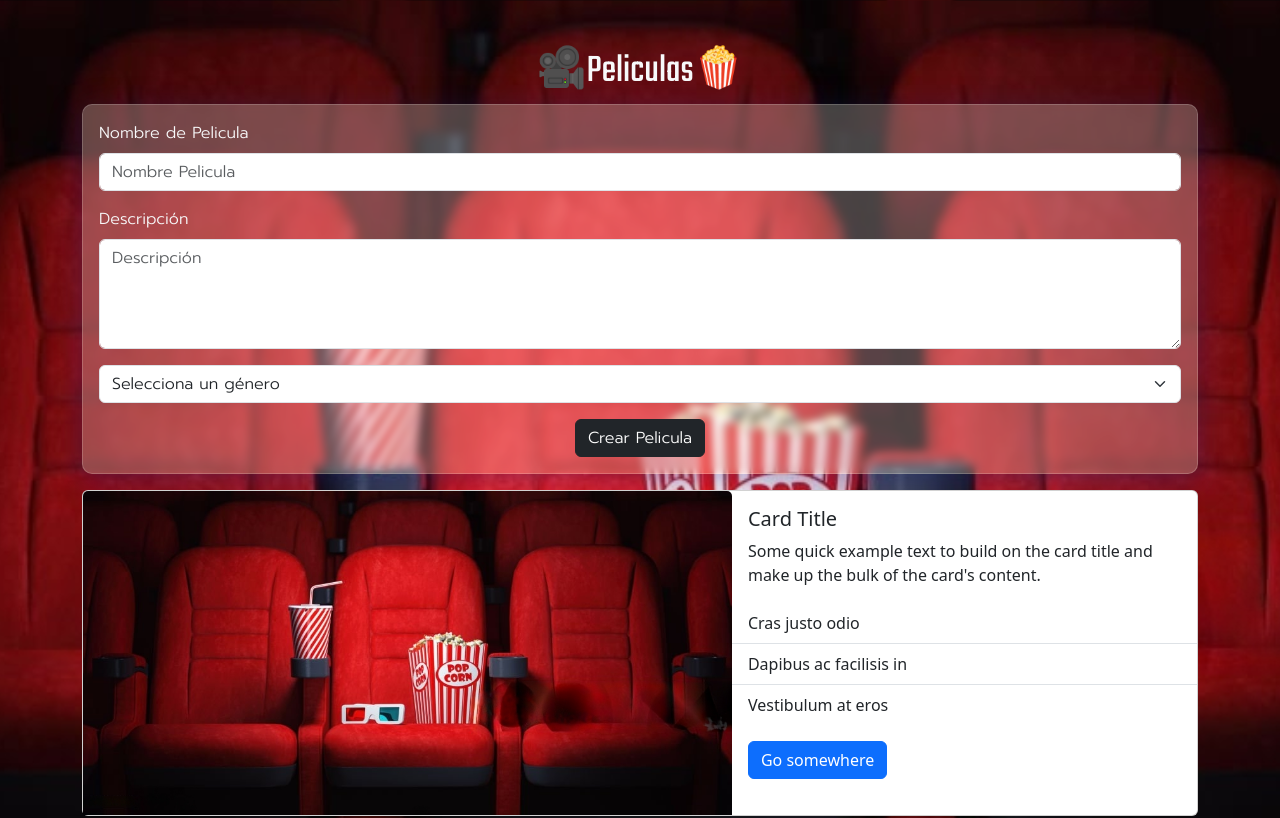
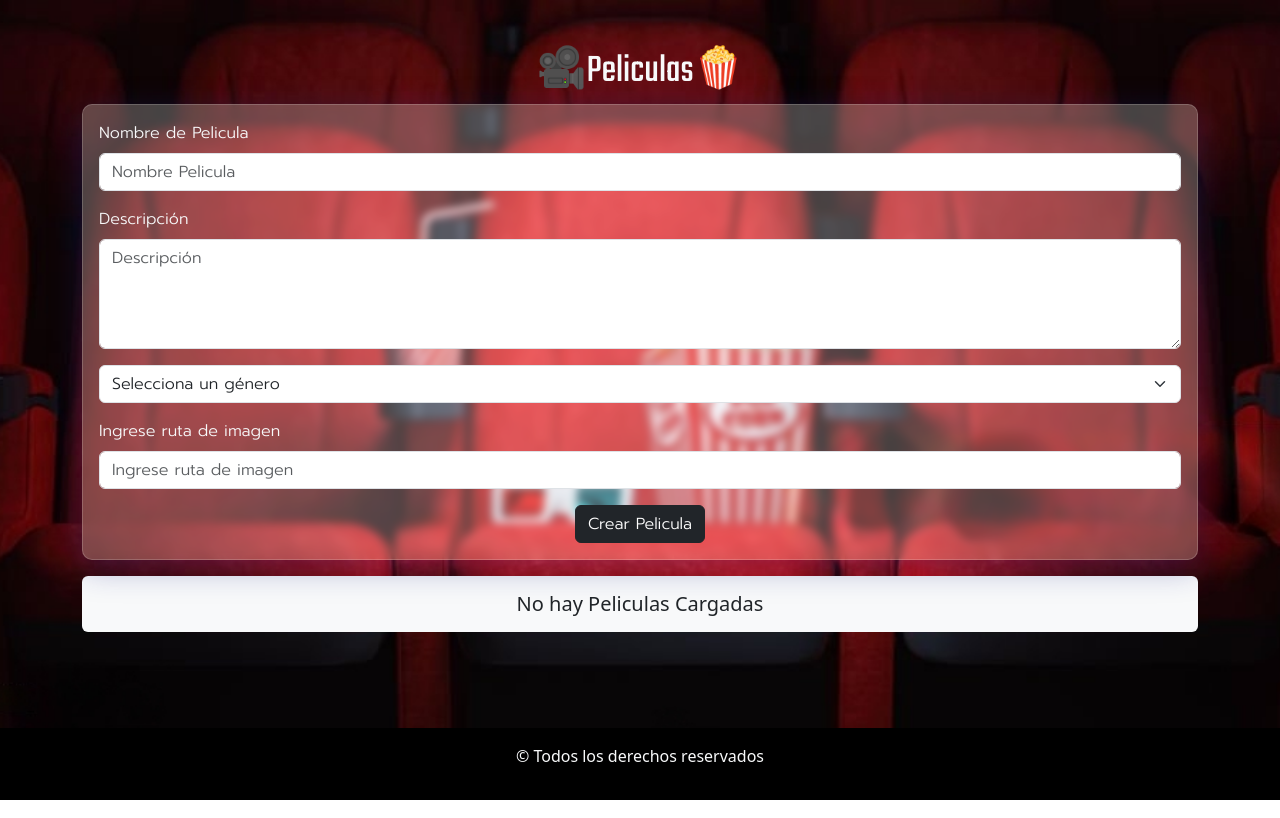
Before and after one commit to CosmeNicolas/ReactMovie, a React (Vite) app: page / in a window 1280 px wide. Shown: the top 818 px of the page. Built offline with nearby package versions, Linux system fonts and the light colour scheme.

Commit message:
agregue al formulario un input para ingreasar imagenes de la pelicula q deseamos cargar

```diff
--- a/src/components/FormularioPelicula.jsx
+++ b/src/components/FormularioPelicula.jsx
@@ -4,30 +4,25 @@ import Peliculas from "./Peliculas";
 import { useState } from "react";
 
 
+
 const FormularioPelicula = () => {
+  const { register, handleSubmit, formState: { errors }, reset } = useForm();
+  const [peliculas, setPeliculas] = useState([]);
 
-  const [nombrePelicula, setNombrePelicula] = useState('');
-  const [descripcion, setDescripcion] = useState('')
-  const [genero, setGenero] = useState('')
+  const onSubmit = (data) => {
 
-
-  const { register, handleSubmit, formState: { errors } } = useForm();
-  const onSubmit = (data) =>{
-
-    const nombrePelicula = data["Nombre Pelicula"];
-    const descripcion = data["Descripción"];
-    const genero = data["genero"]
-
-    console.log("Nombre Pelicula", nombrePelicula)
-    console.log("Descripción", descripcion)
-    console.log("genero", genero)
-
-
-
-
+    const nuevaPelicula = {
+      nombrePelicula: data["Nombre Pelicula"],
+      descripcion: data["Descripción"],
+      genero: data["genero"],
+      rutaImg: data["rutaImg"]
     };
+    console.log(nuevaPelicula)
     console.log(errors)
 
+    setPeliculas([...peliculas, nuevaPelicula])
+    reset();
+  };
 
     return (
       <Container >
@@ -38,7 +33,8 @@ const FormularioPelicula = () => {
             <Form.Control type="text"
               placeholder="Nombre Pelicula"
               {...register("Nombre Pelicula",
-              { required: true,
+                {
+                  required: true,
                   max: 50,
                   min: 3,
                   maxLength: 50
@@ -53,7 +49,8 @@ const FormularioPelicula = () => {
               rows={4}
               type="text" placeholder="Descripción"
               {...register("Descripción",
-             { required: true,
+                {
+                  required: true,
                   max: 50,
                   min: 3,
                   maxLength: 50
@@ -65,7 +62,8 @@ const FormularioPelicula = () => {
             <Form.Select
               className="form-select"
               {...register("genero",
-           { required: true
+                {
+                  required: true
                 })}>
               <option value="">Selecciona un género</option>
               <option value="Drama">Drama</option>
@@ -77,6 +75,16 @@ const FormularioPelicula = () => {
             </Form.Select>
           </Form.Group>
 
+          {/* ruta de imagen */}
+          <Form.Group className="my-3">
+            <Form.Label className="text-light">Ingrese ruta de imagen</Form.Label>
+            <Form.Control
+              type="url"
+              placeholder="Ingrese ruta de imagen"
+              {...register("rutaImg", { required: true })}
+            />
+          </Form.Group>
+
           {/* boton */}
           <div className="text-center">
             <Button variant="dark" type='submit'>
@@ -84,12 +92,9 @@ const FormularioPelicula = () => {
             </Button>
           </div>
         </Form>
-
-
-           <Peliculas/>
-
+        <Peliculas peliculas={peliculas} />
       </Container>
     );
-};
 
+}
 export default FormularioPelicula;
--- a/src/components/Peliculas.jsx
+++ b/src/components/Peliculas.jsx
@@ -1,37 +1,42 @@
 import { Button, ListGroup, Card } from 'react-bootstrap';
-import cine from '../assets/cine.jpeg'
 
 
-const Peliculas = () => {
+
+const Peliculas = ({peliculas}) => {
   return (
     <>
-
-      <Card  className='d-flex flex-row  my-3'>
+      {
+        peliculas.length > 0 ? (
+          peliculas.map((pelicula,posicionPelicula)=>(
+            <Card key={posicionPelicula} className='d-flex flex-row  my-3'>
               <div>
-        <Card.Img variant="top" src={cine} className='img-fluid' />
+                <Card.Img variant="top" src={pelicula.rutaImg} className='img-fluid' />
               </div>
               <div>
                 <Card.Body>
-          <Card.Title>Card Title</Card.Title>
+                  <Card.Title>{pelicula.nomrePelicula}</Card.Title>
                   <Card.Text>
-            Some quick example text to build on the card title and make up the
-            bulk of the card's content.
+                   {pelicula.descripcion}
                   </Card.Text>
                 </Card.Body>
                 <ListGroup className="list-group-flush">
-          <ListGroup.Item>Cras justo odio</ListGroup.Item>
-          <ListGroup.Item>Dapibus ac facilisis in</ListGroup.Item>
-          <ListGroup.Item>Vestibulum at eros</ListGroup.Item>
+                  <ListGroup.Item>{pelicula.genero}</ListGroup.Item>
                 </ListGroup>
                 <Card.Body>
-          <Button variant="primary">Go somewhere</Button>
+                  <Button variant="dark">Borrar Pelicula</Button>
                 </Card.Body>
               </div>
             </Card>
-      {/* parrafo no hay peliculas cargadas */}
+          ))
+        ) : (
+
        <Card.Body>
         <Card.Title className='py-3 my-3 bg bg-body-tertiary border-title text-center rounded-2 '>No hay Peliculas Cargadas</Card.Title>
       </Card.Body>
+
+        )
+      }
+
     </>
     );
   }
```
Lines whose indentation alone changed are shown as unchanged.
